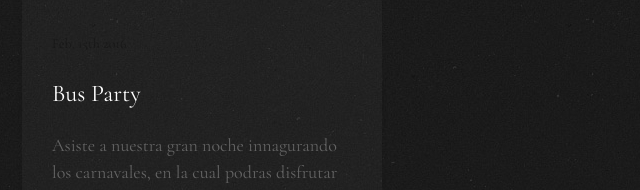
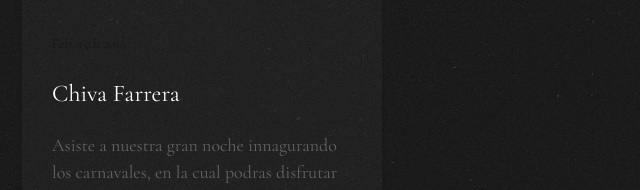
Before and after one commit to majozual104/majozual104.github.io, a plain HTML site: page index.html in a window 1280 px wide. Shown: the part 2865-3055 px from the top of the page, 438-1078 px from the left. Drawn offline with nearby package versions, Linux system fonts and the light colour scheme; files whose address does not match are found by name.

Commit message:
Update index.html

```diff
--- a/index.html
+++ b/index.html
@@ -199,7 +199,7 @@
 						<a href="#" class="blog-bg" style="background-image: url(images/event_1.jpg);"></a>
 						<div class="blog-text">
 							<span class="posted_on">Feb. 15th 2016</span>
-							<h3><a href="#">Bus Party</a></h3>
+							<h3><a href="#">Chiva Farrera</a></h3>
 							<p>Asiste a nuestra gran noche innagurando los carnavales, en la cual podras disfrutar de una chiva.</p>
 							<ul class="stuff">
 
```
